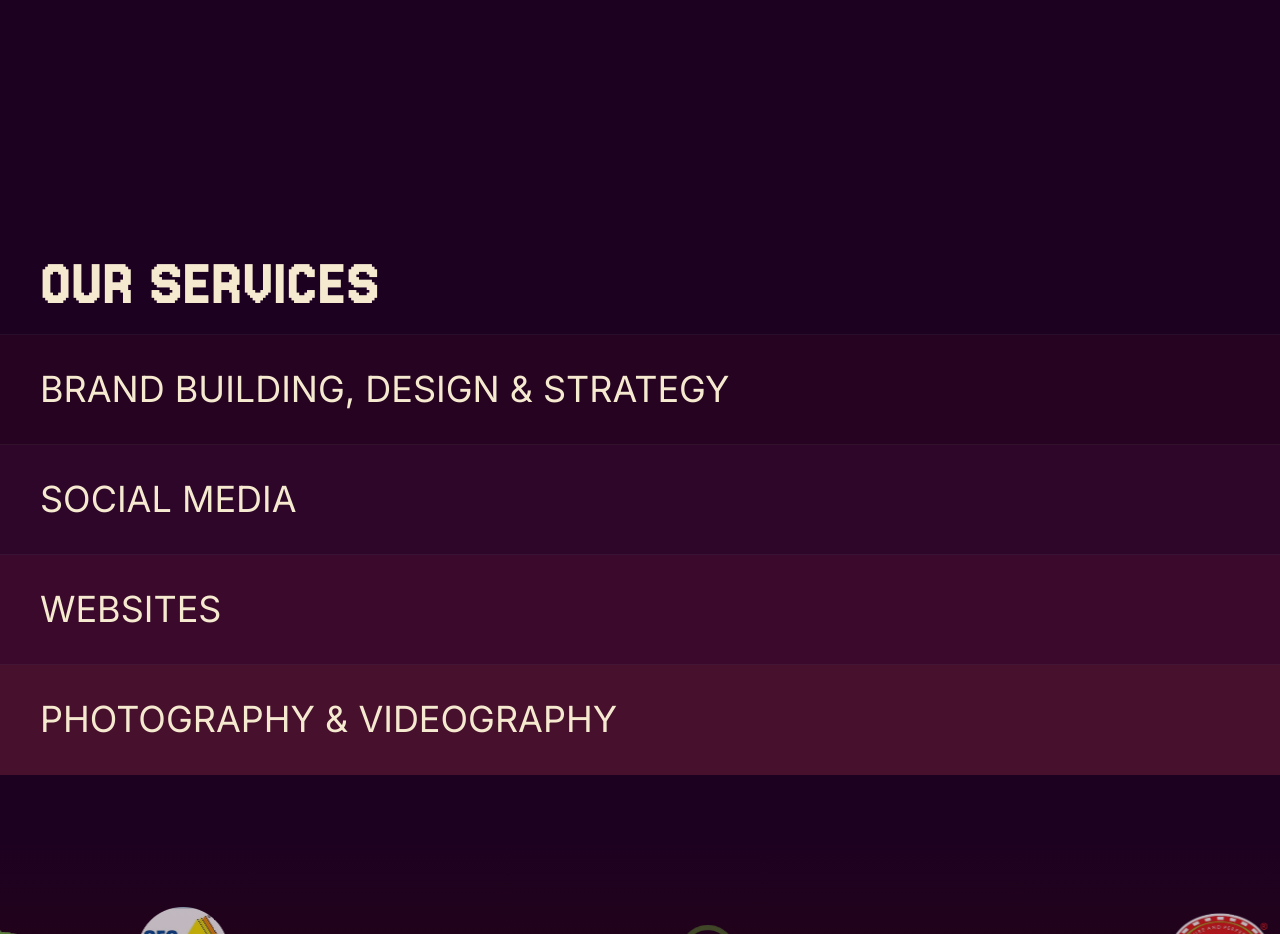
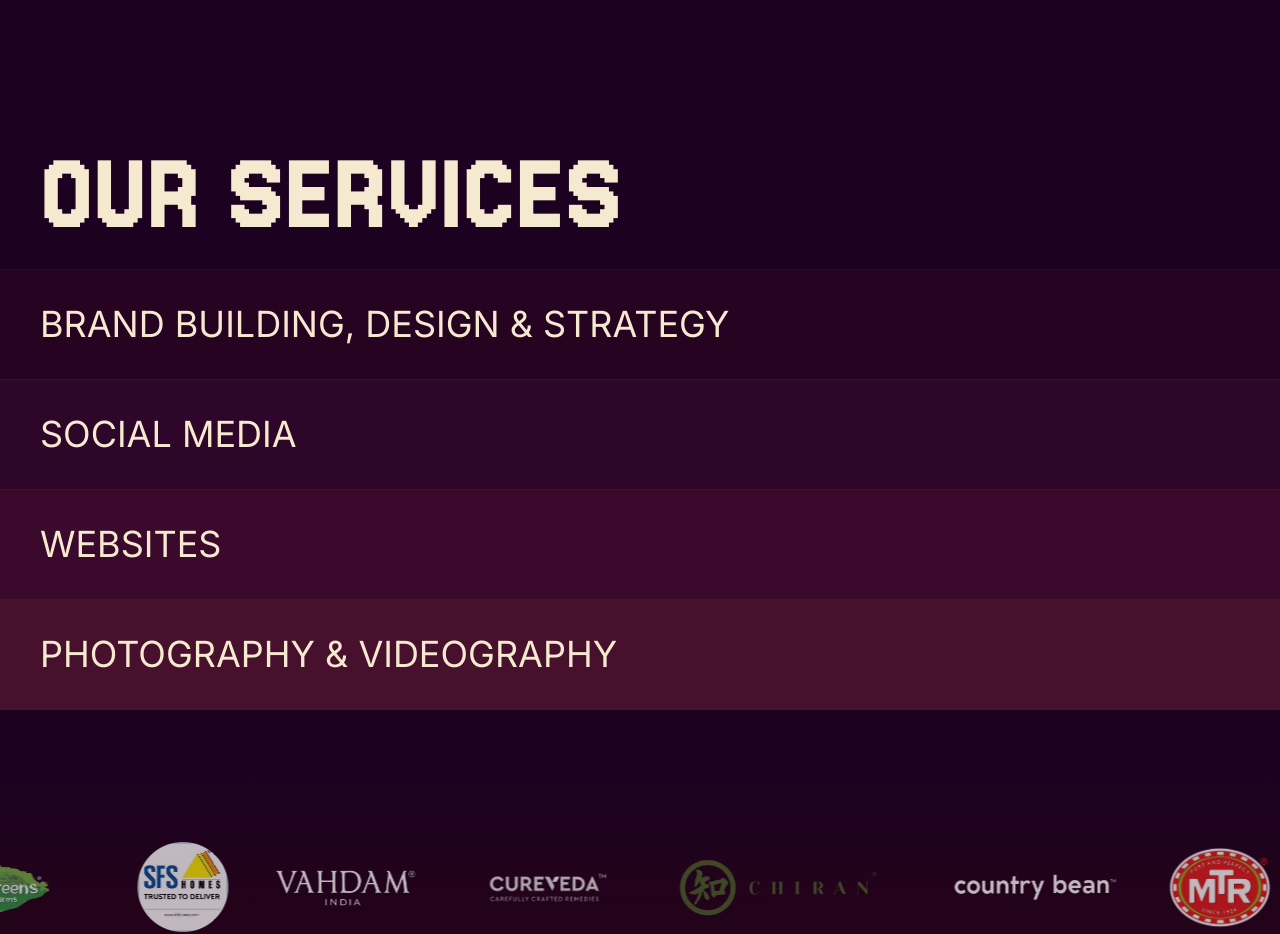
Before and after one commit to Shr1kantP/the-woolgatherers, a Next.js app: page / in a window 1280 px wide. Shown: the part 2560-3494 px from the top of the page. Built offline with nearby package versions, Linux system fonts and the light colour scheme; a web font is replaced by a local one.

Commit message:
feat: add ServicesAccordion and Residency components

```diff
--- a/app/components/Residency.tsx
+++ b/app/components/Residency.tsx
@@ -91,7 +91,7 @@ export default function Residency() {
               color: "#F5E9D0",
             }}
           >
-            {/* <span className="block text-[clamp(24px,6vw         6999998899999999999999999,32px)] leading-none mb-1">THE</span> */}
+            {/* <span className="block text-[clamp(24px,6vw,32px)] leading-none mb-1">THE</span> */}
             <span className="block text-[clamp(48px,11vw,64px)] leading-none">THE RESIDENCY</span>
           </h2>
         </div>
@@ -191,7 +191,7 @@ export default function Residency() {
           <div className="py-6 text-center">
             <h2
               ref={headingRef}
-              className="uppercase font-bold leading-none tracking-tight"
+              className="uppercase leading-none tracking-tight"
               style={{
                 fontSize: "clamp(64px, 8vw, 120px)",
                 fontFamily: '"Jersey 15", serif',
--- a/app/components/ServicesAccordion.tsx
+++ b/app/components/ServicesAccordion.tsx
@@ -204,8 +204,8 @@ export default function ServicesAccordion() {
     <div ref={containerRef} className="relative w-full flex flex-col bg-[#1D0121]">
       <div className="w-full px-6 pt-32 pb-2 sm:px-8 sm:pt-16 sm:pb-4 md:px-10 md:pt-8 md:pb-4">
         <h2
-          className="text-[#F5E9D0] font-normal text-left leading-none md:-mt-[5px]"
-          style={{ fontFamily: '"Jersey 15", system-ui, sans-serif', fontSize: "70px" }}
+          className="text-[#F5E9D0] font-normal text-left leading-none -mt-[10%]"
+          style={{ fontFamily: '"Jersey 15", system-ui, sans-serif', fontSize: "clamp(64px, 11vw, 120px)" }}
         >
           OUR SERVICES
         </h2>
```
